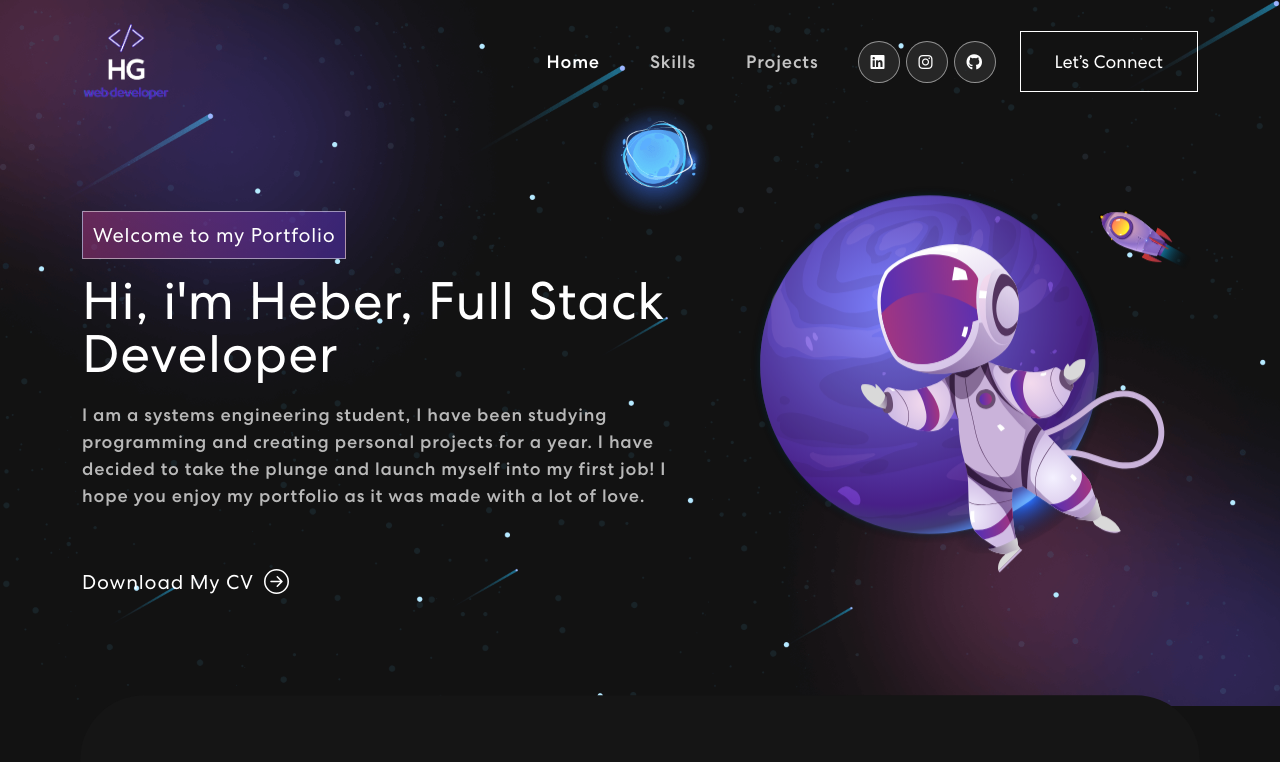
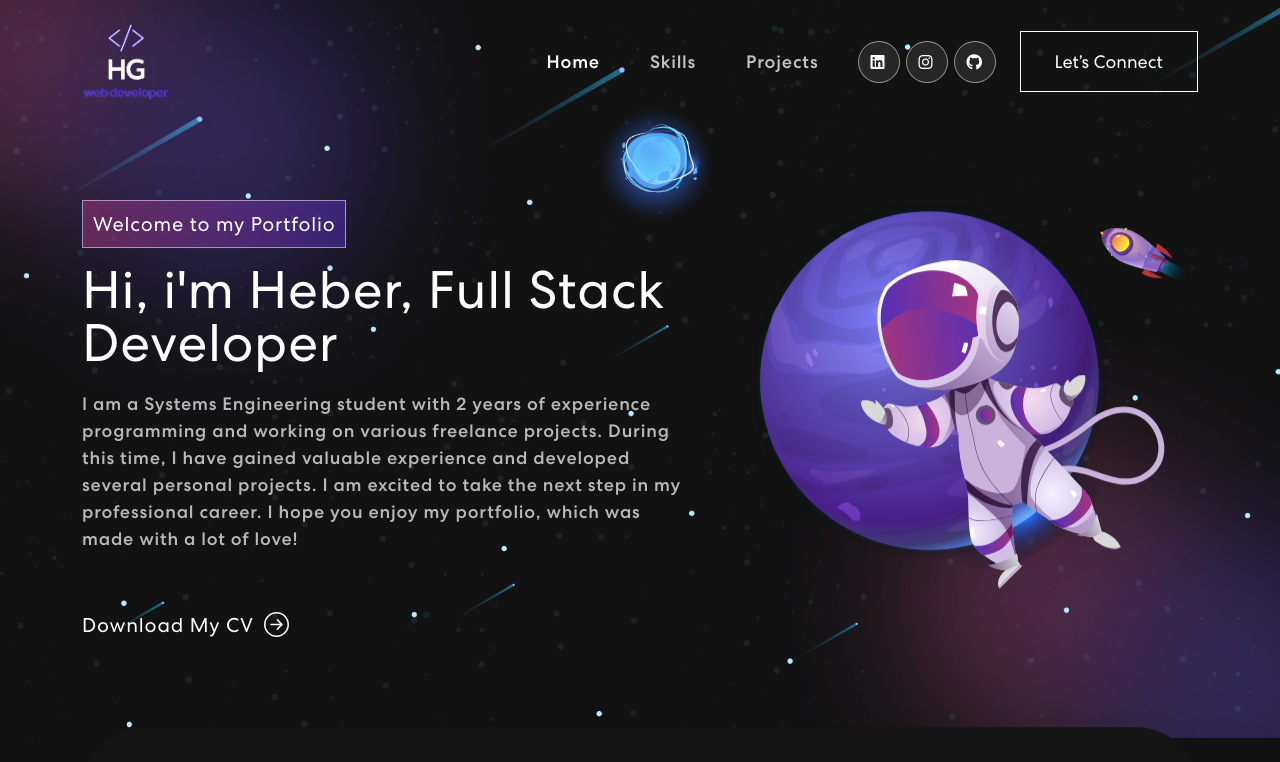
Before and after one commit to Boguita/Personal-Portfolio, a React (Create React App) app: page / in a window 1280 px wide. Shown: the top 762 px of the page. Built offline with nearby package versions, Linux system fonts and the light colour scheme; the HTML template or start-up script is replaced by a standard one.

Commit message:
chore: Update ProjectCard component to include credentials in the project details

```diff
--- a/src/components/Banner.js
+++ b/src/components/Banner.js
@@ -69,16 +69,15 @@ const tick = () => {
                     <span className="wrap">{text}</span>
                   </h1>
                   <p>
-                    I am a systems engineering student, I have been studying
-                    programming and creating personal projects for a year. I
-                    have decided to take the plunge and launch myself into my
-                    first job! I hope you enjoy my portfolio as it was made with
-                    a lot of love.
+                    I am a Systems Engineering student with 2 years of
+                    experience programming and working on various freelance
+                    projects. During this time, I have gained valuable
+                    experience and developed several personal projects. I am
+                    excited to take the next step in my professional career. I
+                    hope you enjoy my portfolio, which was made with a lot of
+                    love!
                   </p>
-                  <a
-                    href={pdf}
-                    download
-                  >
+                  <a href={pdf} download>
                     <button>
                       Download My CV
                       <ArrowRightCircle size={25} />
--- a/src/components/Contact.js
+++ b/src/components/Contact.js
@@ -15,18 +15,26 @@ export const Contact = () => {
     const sendEmail = (e) => {
       e.preventDefault();
       setButtonText("Sending...");
-      emailjs.sendForm(
-        "service_8ieu3ju",
-        "template_av5jiio",
-        form.current,
-        "ei5ESvQ3CVOQXbFuL")
-        .then(function(response) {
-       setStatus({ succes: true, message: "Message sent successfully" });
-       setButtonText("Send");
-       e.target.reset();
-      }, function(error) {
-        setStatus({succes: false, message: "Something went wrong, please try again later."});
-    })
+      emailjs
+        .sendForm(
+          "service_8x8zqgm",
+          "template_av5jiio",
+          form.current,
+          "ei5ESvQ3CVOQXbFuL"
+        )
+        .then(
+          function (response) {
+            setStatus({ succes: true, message: "Message sent successfully" });
+            setButtonText("Send");
+            e.target.reset();
+          },
+          function (error) {
+            setStatus({
+              succes: false,
+              message: "Something went wrong, please try again later.",
+            });
+          }
+        );
   }
 
   return (
--- a/src/components/ProjectCard.js
+++ b/src/components/ProjectCard.js
@@ -1,6 +1,6 @@
 import { Col } from "react-bootstrap";
 
-export const ProjectCard = ({ title, description, imgUrl, url }) => {
+export const ProjectCard = ({ title, description, credentials, imgUrl, url }) => {
   return (
     <Col size={12} sm={6} md={4}>
       <div className="proj-imgbx">
@@ -9,6 +9,7 @@ export const ProjectCard = ({ title, description, imgUrl, url }) => {
           <div className="proj-txtx">
             <h4>{title}</h4>
             <span>{description}</span>
+            <p>{credentials}</p>
           </div>
         </a>
       </div>
--- a/src/components/Projects.js
+++ b/src/components/Projects.js
@@ -7,12 +7,20 @@ import tictactoe from "../assets/img/Tic-tac-toe.png";
 import evolveGym from "../assets/img/evolve-gym.png";
 import travelweb from "../assets/img/travel-web.png";
 import colorSharp2 from "../assets/img/color-sharp2.png";
+import uatreSystem from "../assets/img/UatreSystem.png";
 import 'animate.css';
 import TrackVisibility from 'react-on-screen';
 
 export const Projects = () => {
 
   const projects = [
+    {
+      title: "UATRE System FullStack",
+      description: "Design & Leader Development",
+      credentials: "User: test Pass: 123",
+      imgUrl: uatreSystem,
+      url: "https://beneficiosuatre.com.ar",
+    },
     {
       title: "UATRE App (Flutter)",
       description: "Design & Development",
```
Also changed, not shown: src/assets/img/UatreSystem.png (added), 1 other file (tests, documents, lock files or other folders).
